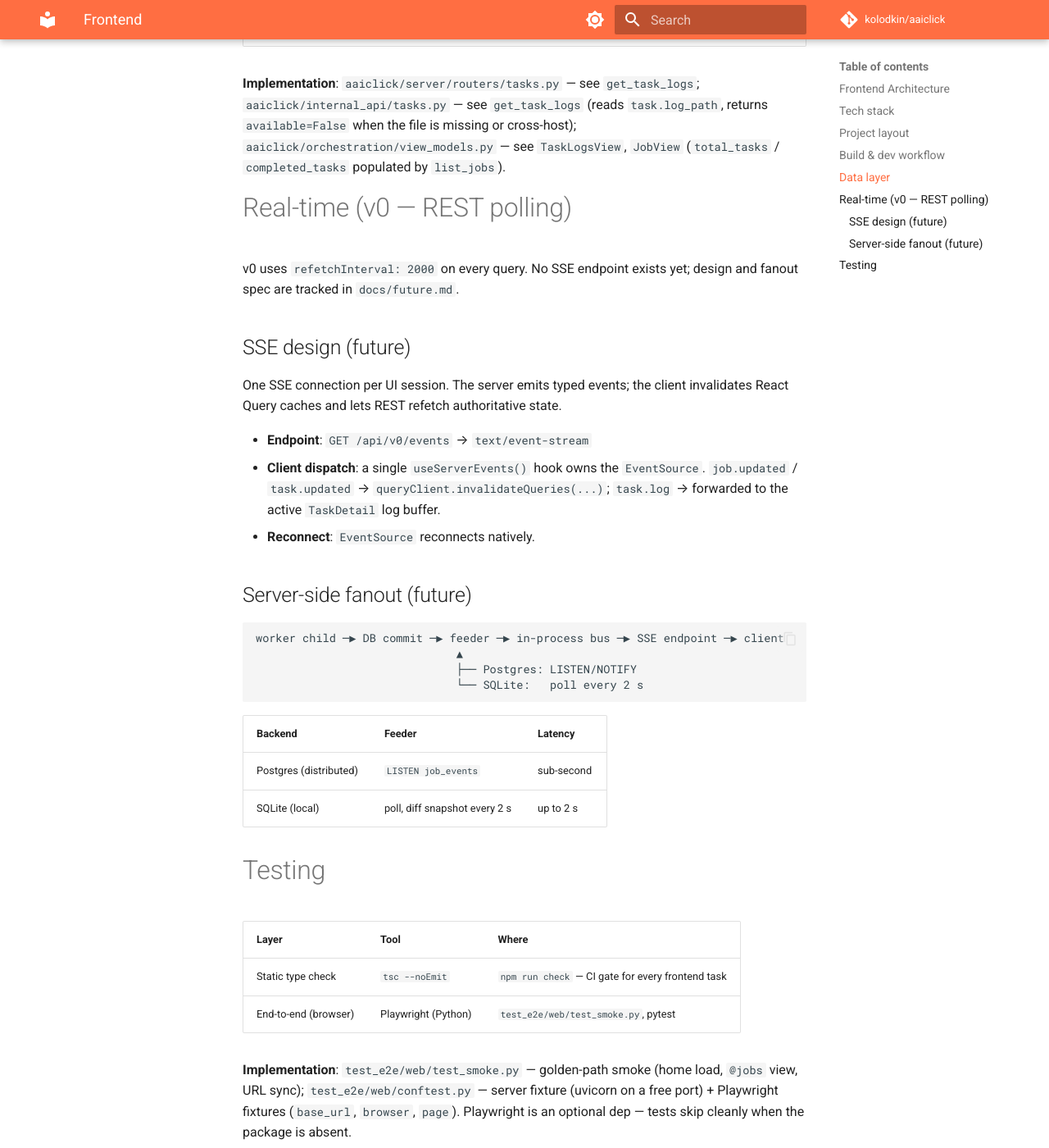
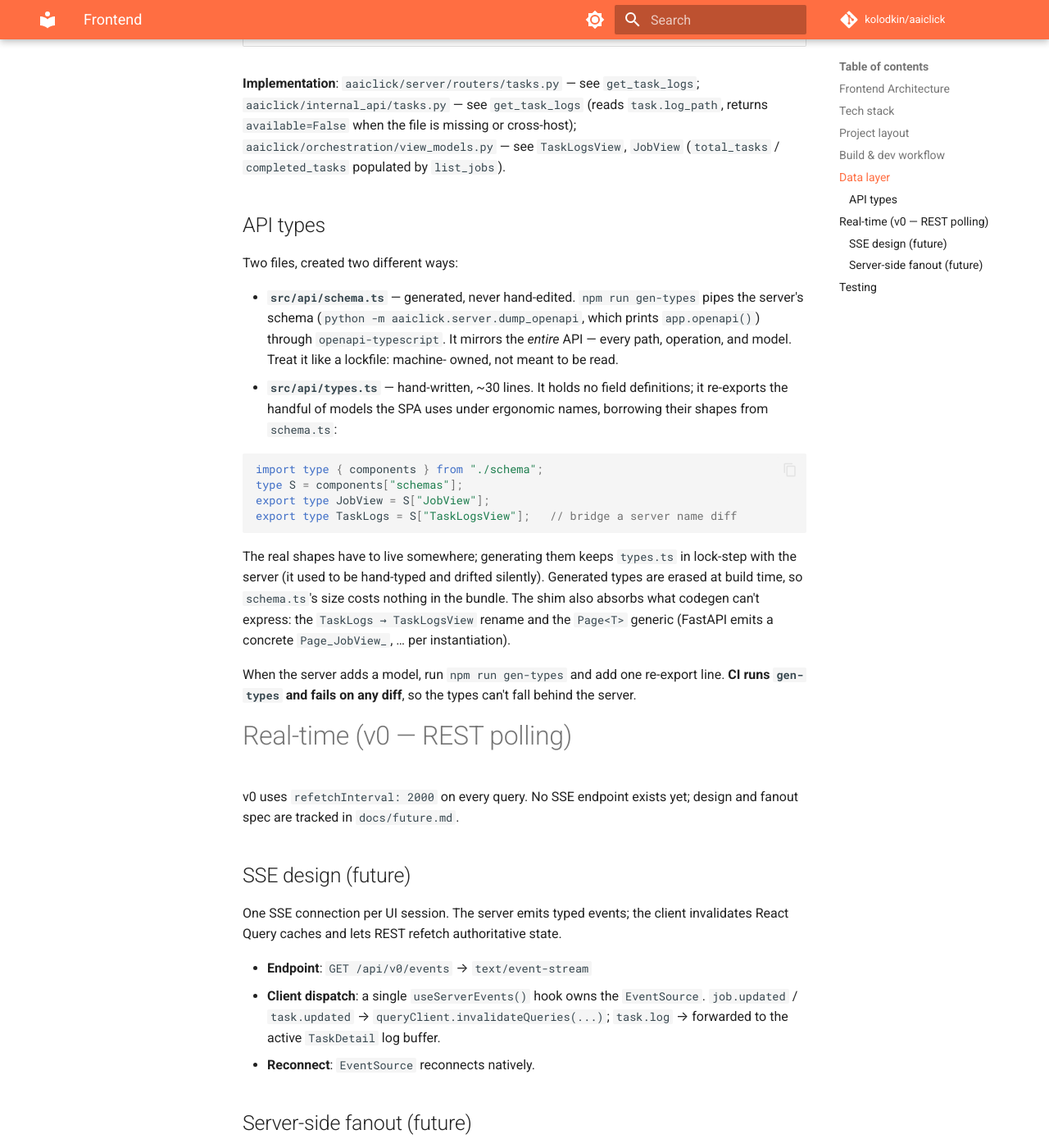
Before and after one commit to kolodkin/aaiclick, an MkDocs documentation site: the page built from docs/frontend.md, in a window 1280 px wide and 1400 px high, scrolled down 2673 px. Shown: the whole window at 82% size. Built offline with MkDocs 1.6.1 and Material for MkDocs 9.7.7, drawn with Linux system fonts in a browser that asks for light colours; comment, search, counter and statistics services are not loaded.

Commit message:
docs(frontend): explain the generated schema.ts vs hand-written types.ts split
Document why there are two API-type files: schema.ts is generated from the
server's OpenAPI schema and mirrors the whole API; types.ts is a small
hand-written shim that re-exports the subset the SPA uses.

Co-Authored-By: Claude Opus 4.8 (1M context) <noreply@anthropic.com>
Claude-Session: https://claude.ai/code/session_01EyF2Jnr357Btv8QvqpdrZh

````diff
--- a/docs/frontend.md
+++ b/docs/frontend.md
@@ -94,6 +94,37 @@ returns `available=False` when the file is missing or cross-host);
 `aaiclick/orchestration/view_models.py` — see `TaskLogsView`, `JobView`
 (`total_tasks` / `completed_tasks` populated by `list_jobs`).
 
+## API types
+
+Two files, created two different ways:
+
+- **`src/api/schema.ts`** — generated, never hand-edited. `npm run gen-types`
+  pipes the server's schema (`python -m aaiclick.server.dump_openapi`, which
+  prints `app.openapi()`) through `openapi-typescript`. It mirrors the *entire*
+  API — every path, operation, and model. Treat it like a lockfile: machine-
+  owned, not meant to be read.
+- **`src/api/types.ts`** — hand-written, ~30 lines. It holds no field
+  definitions; it re-exports the handful of models the SPA uses under ergonomic
+  names, borrowing their shapes from `schema.ts`:
+
+```ts
+import type { components } from "./schema";
+type S = components["schemas"];
+export type JobView = S["JobView"];
+export type TaskLogs = S["TaskLogsView"];   // bridge a server name diff
+```
+
+The real shapes have to live somewhere; generating them keeps `types.ts` in
+lock-step with the server (it used to be hand-typed and drifted silently).
+Generated types are erased at build time, so `schema.ts`'s size costs nothing
+in the bundle. The shim also absorbs what codegen can't express: the `TaskLogs
+→ TaskLogsView` rename and the `Page<T>` generic (FastAPI emits a concrete
+`Page_JobView_`, … per instantiation).
+
+When the server adds a model, run `npm run gen-types` and add one re-export
+line. **CI runs `gen-types` and fails on any diff**, so the types can't fall
+behind the server.
+
 # Real-time (v0 — REST polling)
 
 v0 uses `refetchInterval: 2000` on every query. No SSE endpoint exists yet;
````
